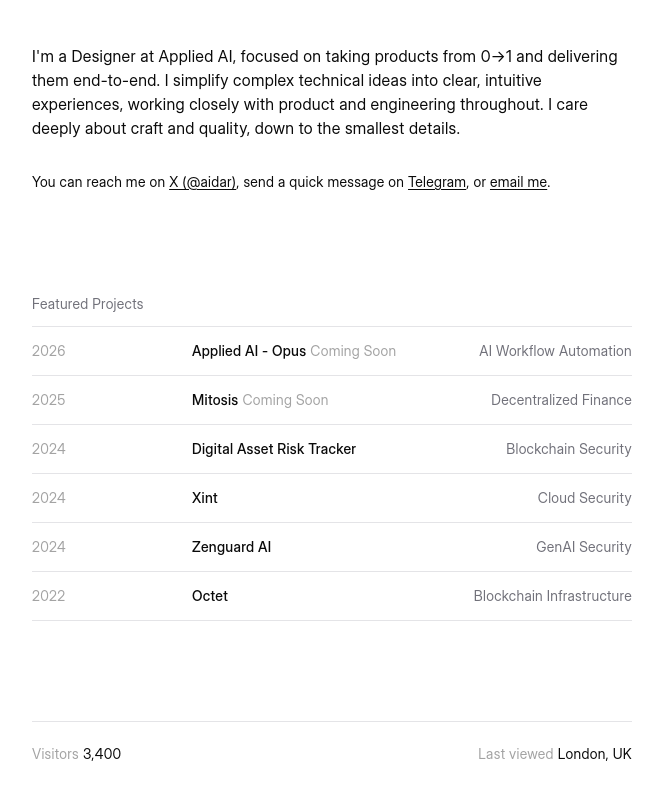
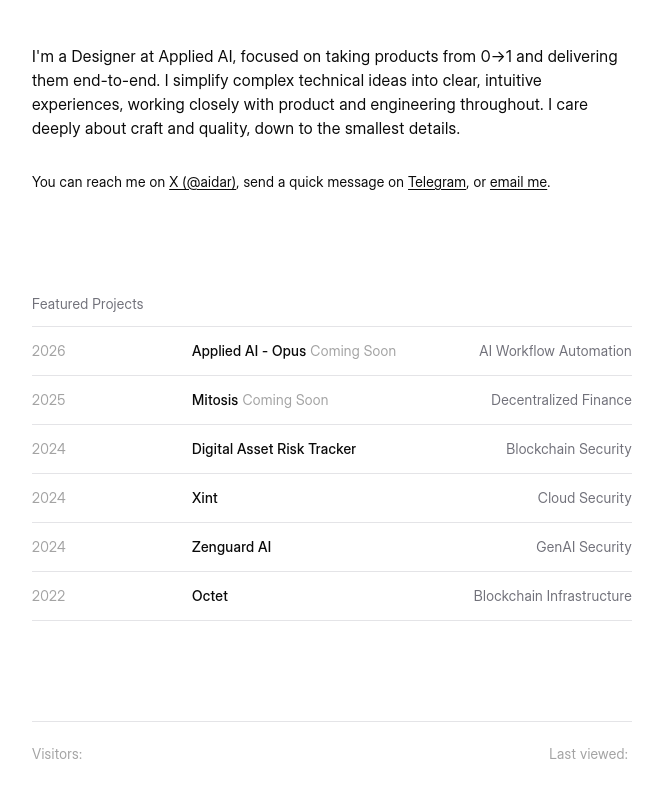
Before and after one commit to Sukhanberliyev/new-portfolio, a React (Vite) app: page / in a window 1280 px wide. Shown: the part 200-1000 px from the top of the page, without its empty margins (308-971 px from the left). Built offline with nearby package versions, Linux system fonts and the light colour scheme; no server answers; a web font is replaced by a local one.

Commit message:
Removed hardcoded stats

```diff
--- a/src/components/SiteFooter.tsx
+++ b/src/components/SiteFooter.tsx
@@ -2,22 +2,8 @@
 import { useLastViewed, type LastViewed } from '../hooks/useLastViewed'
 import styles from './SiteFooter.module.css'
 
-interface SiteFooterProps {
-  visitors: string
-  lastViewed: string
-}
-
 const numberFormatter = new Intl.NumberFormat('en-US')
 
-/**
- * Render rules for the location pair (per spec):
- *   - city + country     → "Last viewed" / "{city}, {country}"
- *   - country only       → "Last viewed" / "{country}"
- *   - lookup failed/null → single muted "Recently viewed"
- *
- * Returns `null` for the value when we should render the fallback as a
- * single span instead of a label/value pair.
- */
 function formatLocation(data: LastViewed | null): string | null {
   if (!data) return null
   if (data.city && data.country) return `${data.city}, ${data.country}`
@@ -26,43 +12,26 @@
   return null
 }
 
-export default function SiteFooter({ visitors, lastViewed }: SiteFooterProps) {
+export default function SiteFooter() {
   const liveTotal = useVisitorCount()
-  const { data: location, status } = useLastViewed()
+  const { data: location } = useLastViewed()
 
-  // Show the live API value once it arrives; until then, render the static
-  // placeholder so the layout is never empty on first paint.
   const visitorsDisplay =
-    liveTotal !== undefined ? numberFormatter.format(liveTotal) : visitors
+    liveTotal !== undefined ? numberFormatter.format(liveTotal) : ''
 
-  // Until the request resolves, keep the static placeholder so the line
-  // doesn't flicker to "Recently viewed" on a slow network.
-  let locationValue: string | null
-  if (status === 'loading') {
-    locationValue = lastViewed
-  } else if (status === 'error') {
-    locationValue = null
-  } else {
-    locationValue = formatLocation(location)
-  }
+  const locationValue = formatLocation(location) ?? ''
 
   return (
     <footer className={styles.footer}>
       <div className={styles.row}>
         <span className={styles.pair}>
-          <span className={styles.label}>Visitors</span>
+          <span className={styles.label}>Visitors:</span>
           <span className={styles.value}>{visitorsDisplay}</span>
         </span>
-        {locationValue ? (
-          <span className={styles.pair}>
-            <span className={styles.label}>Last viewed</span>
-            <span className={styles.value}>{locationValue}</span>
-          </span>
-        ) : (
-          <span className={styles.pair}>
-            <span className={styles.label}>Recently viewed</span>
-          </span>
-        )}
+        <span className={styles.pair}>
+          <span className={styles.label}>Last viewed:</span>
+          <span className={styles.value}>{locationValue}</span>
+        </span>
       </div>
     </footer>
   )
--- a/src/data/profile.ts
+++ b/src/data/profile.ts
@@ -33,8 +33,4 @@
     { year: '2024', name: 'Zenguard AI', category: 'GenAI Security' },
     { year: '2022', name: 'Octet', category: 'Blockchain Infrastructure' },
   ] satisfies Project[],
-  stats: {
-    visitors: '3,400',
-    lastViewed: 'London, UK',
-  },
 }
--- a/src/pages/HomePage.tsx
+++ b/src/pages/HomePage.tsx
@@ -27,10 +27,7 @@
           </div>
         </section>
         <FeaturedProjects projects={profile.projects} />
-        <SiteFooter
-          visitors={profile.stats.visitors}
-          lastViewed={profile.stats.lastViewed}
-        />
+        <SiteFooter />
       </div>
     </main>
   )
```
